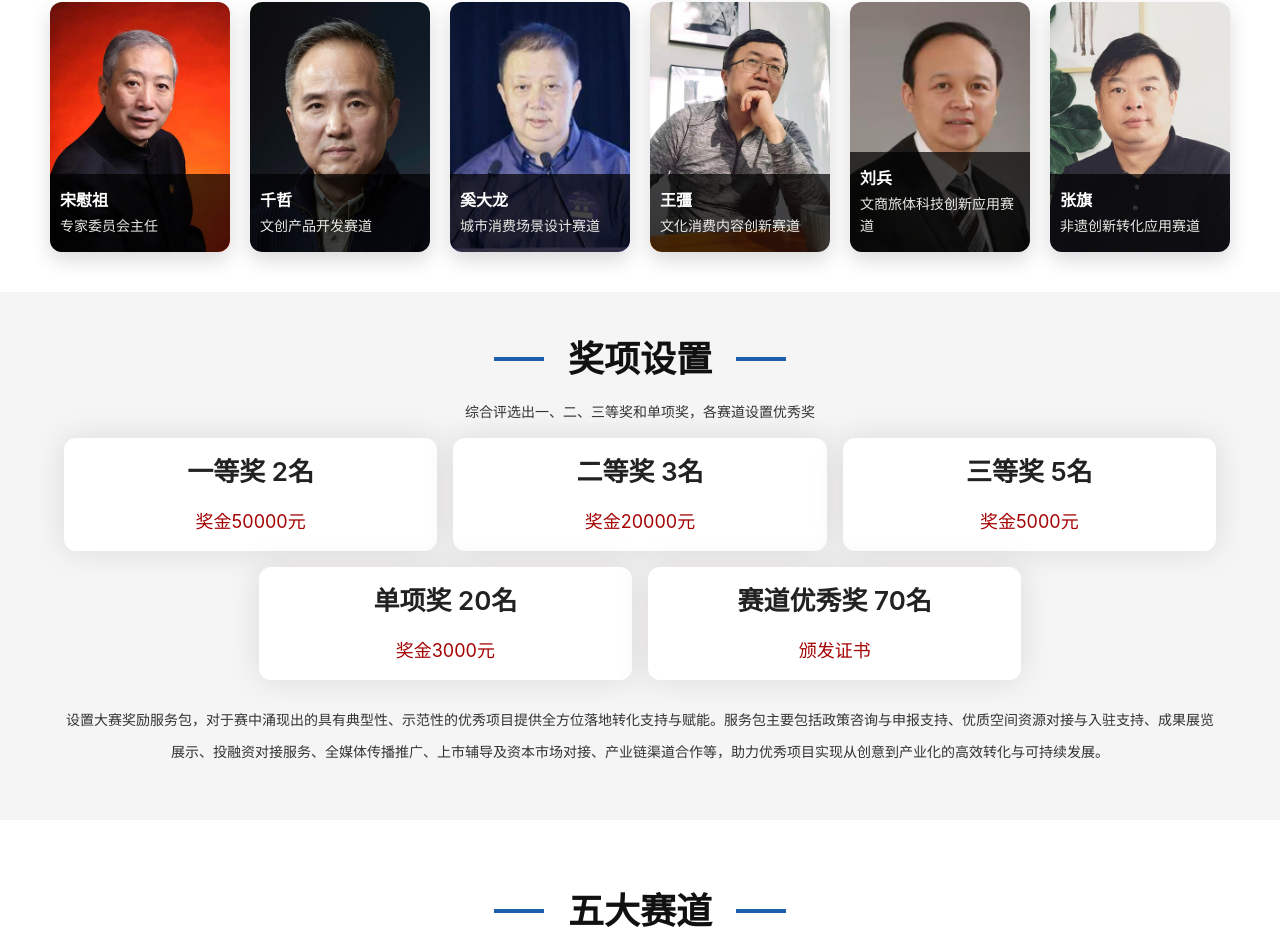
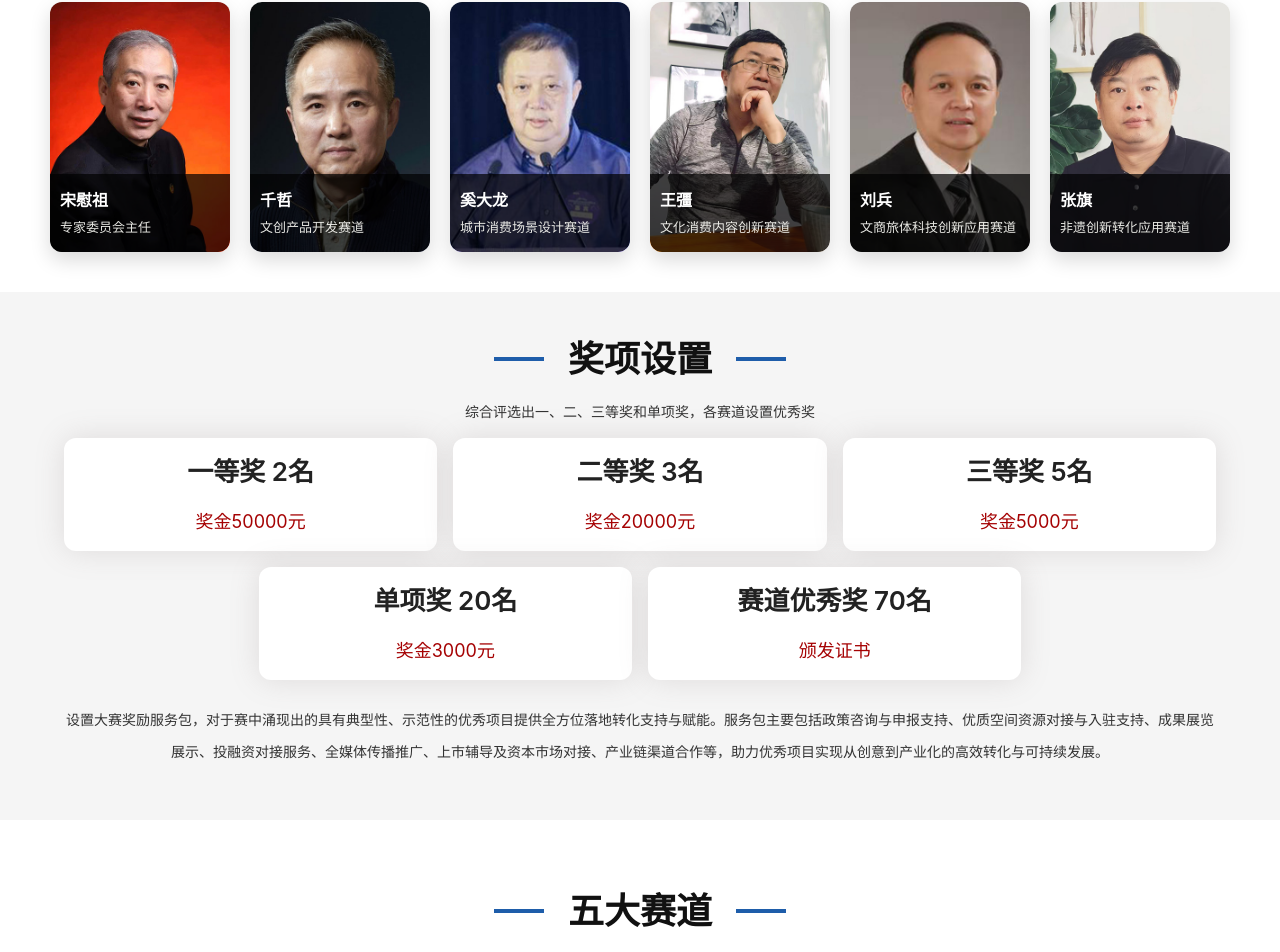
Before and after one commit to Cai-xinlei/baitabei, a React (Vite) app: page /baitabei/home in a window 1280 px wide. Shown: the part 1219-2171 px from the top of the page. Built offline with nearby package versions, Linux system fonts and the light colour scheme.

Commit message:
feat: 专家评委字体大小调整

```diff
--- a/src/pages/HomePage/ExpertList/index.css
+++ b/src/pages/HomePage/ExpertList/index.css
@@ -64,7 +64,7 @@
 
             .person-track {
                 color: rgba(255, 255, 250, 0.9);
-                font-size: 14px;
+                font-size: 13px;
             }
         }
     }
--- a/src/pages/RegisterPage/index.tsx
+++ b/src/pages/RegisterPage/index.tsx
@@ -49,6 +49,7 @@ const RegisterPage: React.FC = () => {
   // 提交表单
   const handleSubmit = async (values: any) => {
     console.log(form.getFieldsValue(true), '打印信息')
+    const formValues = form.getFieldsValue(true);
     setIsSubmitting(true);
     try {
       // 这里将来会连接到后端 API
@@ -56,8 +57,8 @@ const RegisterPage: React.FC = () => {
       // const params = form.getFieldsValue(true)
       // const params = form.getFieldsValue(true)
       const params = {
-        id: userInfo?.id,
-        userjson: JSON.stringify({
+        projectDto: {
+          trackId: formValues?.trackId, trackJson: JSON.stringify({
             "trackId": "creative-design",
             "reportType": "individual",
             "projectTitle": "作品名称",
@@ -74,6 +75,8 @@ const RegisterPage: React.FC = () => {
             "workDescription": "作品简介",
             "agreement": true
           })
+        },
+        userPrincipal: userInfo,
       }
       // projectsSubmit(params, params.trackId).then(res => {
       projectsSubmit(params, 'creative-design').then(res => {
```
Lines whose indentation alone changed are shown as unchanged.
